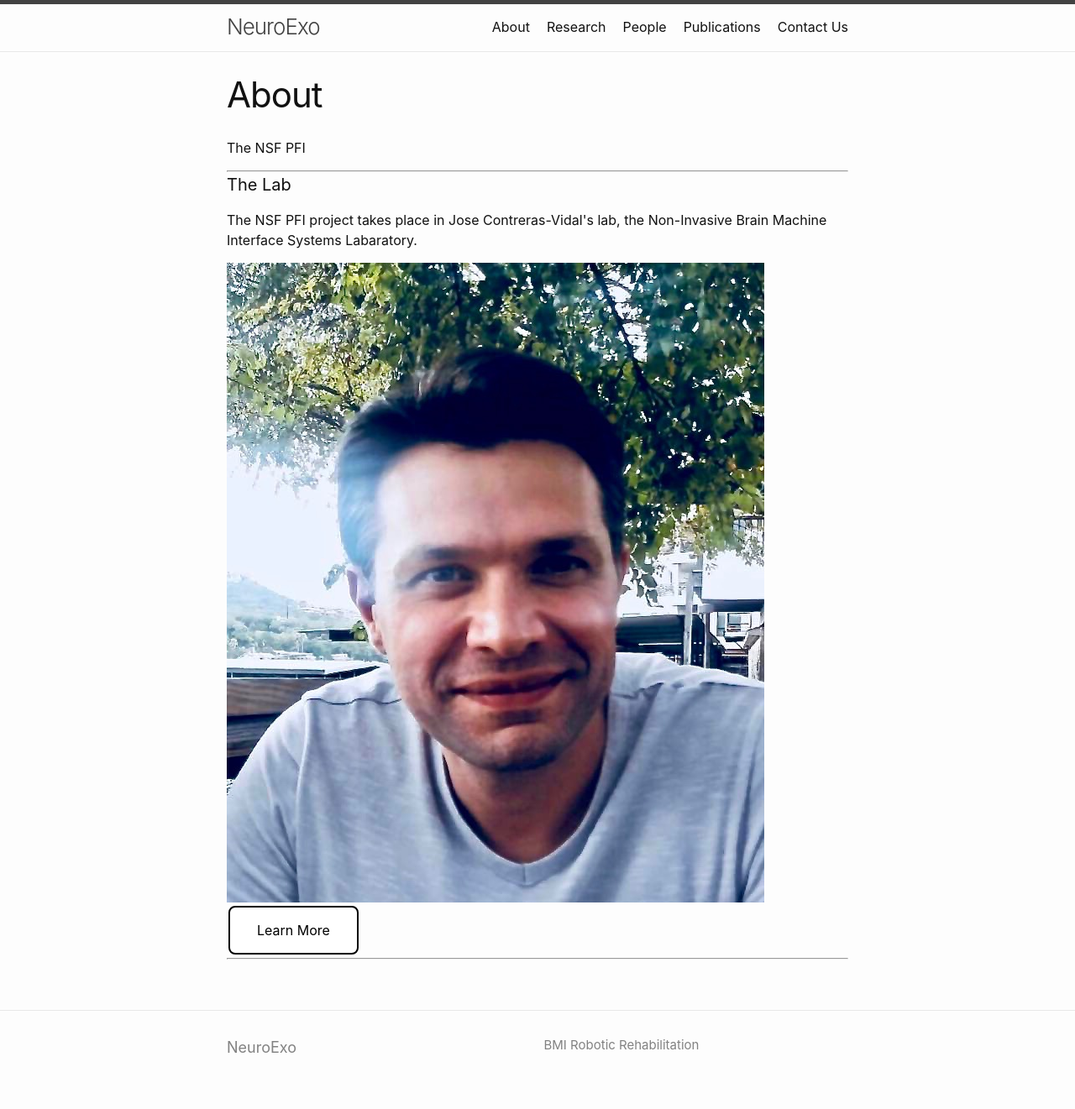
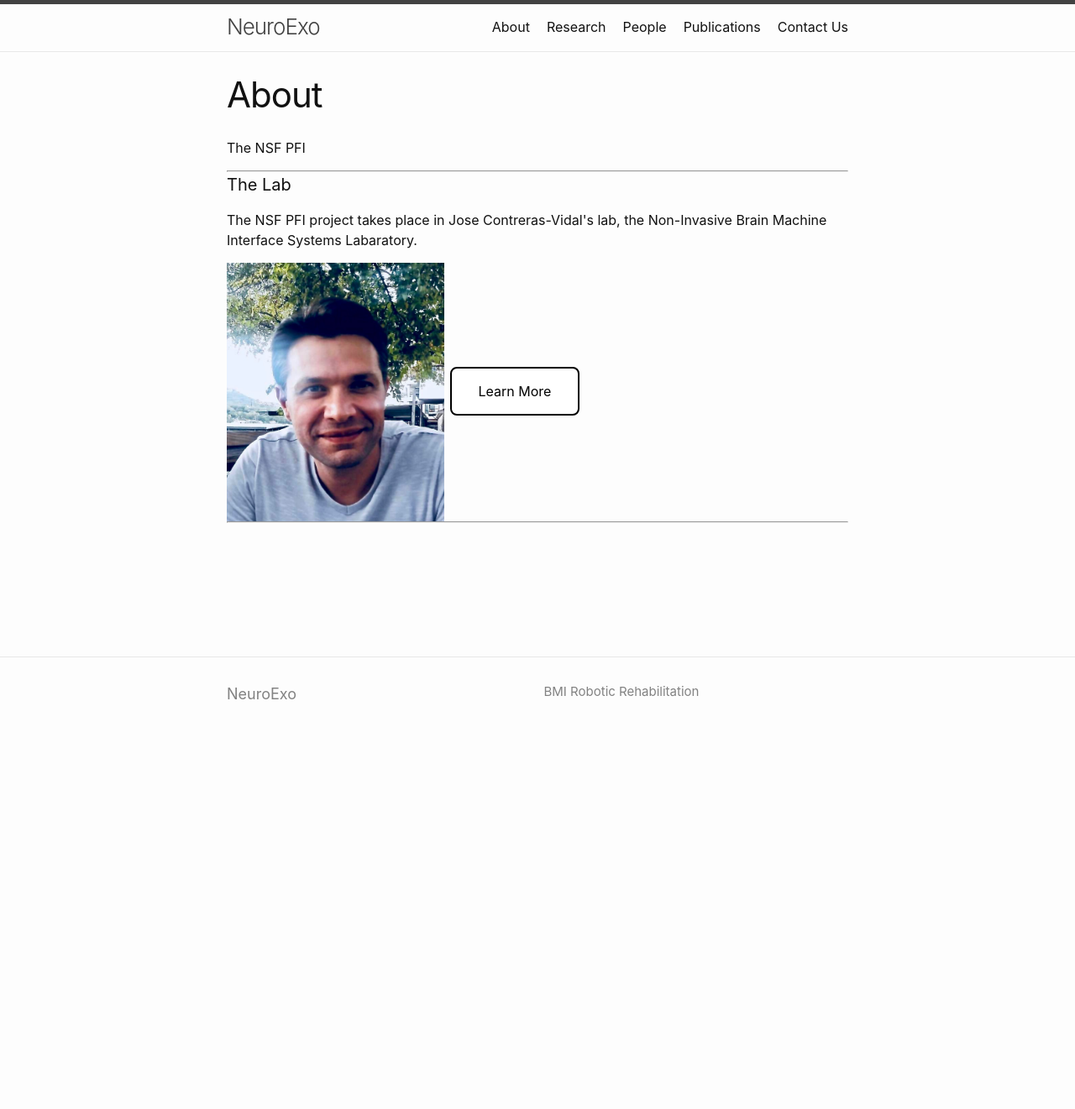
Before and after one commit to arcraik/neuroexo-website, a Jekyll site: the page built from about.md, in a window 1280 px wide. Shown: the whole page at 84% size. Built offline with Jekyll 4.4.1, drawn with Linux system fonts in a browser that asks for light colours; after the commit the page ends 900 px from its top, so only the background shows below that.

Commit message:
Update about.md

```diff
--- a/about.md
+++ b/about.md
@@ -10,6 +10,6 @@ The NSF PFI
 <h4>The Lab</h4>
 <div float="left">
 <p align="left">The NSF PFI project takes place in Jose Contreras-Vidal's lab, the Non-Invasive Brain Machine Interface Systems Labaratory.</p>
-<img src="/photos/AKilicarslan.jpeg" />
+<img height="35%" width="35%" src="/photos/AKilicarslan.jpeg" />
 <a class="button" href="/lab/">Learn More</a>
 <hr>
```
